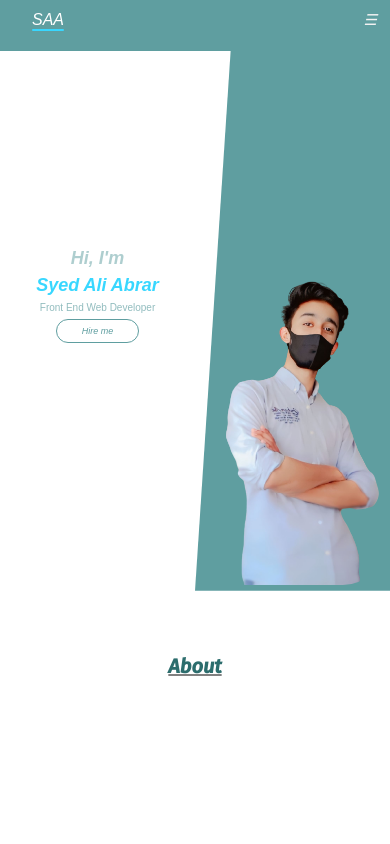
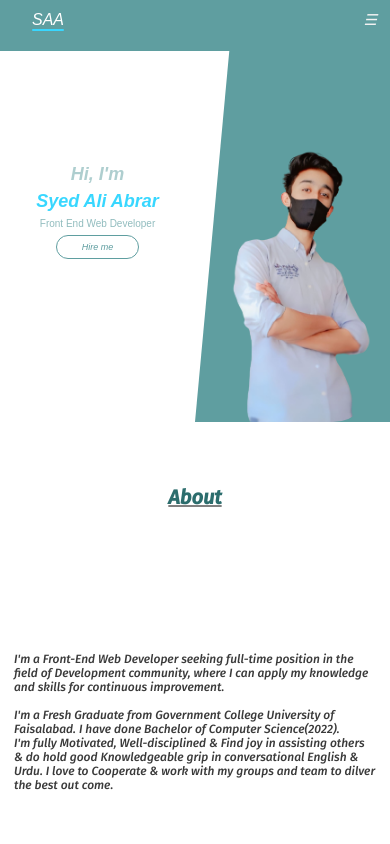
Before and after one commit to Dev-Ali456/Syed-Ali-Abrar.github.io, a plain HTML site: page index.html in a window 390 px wide. Shown: the top 844 px of the page. Drawn offline with nearby package versions, Linux system fonts and the light colour scheme.

Commit message:
resposive mobile view

```diff
--- a/css/style.css
+++ b/css/style.css
@@ -970,7 +970,7 @@ min-height: 9vh;
     header{
 
       width: 100%;
-      height: 70vh;
+      height: 50vh;
       display: flex;
       flex-direction: row;
       justify-content: center;
@@ -984,7 +984,7 @@ min-height: 9vh;
       justify-content: center;
       align-items: center;
       width: 50%;
-      height: 70vh;
+      height: 50vh;
         gap: 6px;
   }
   .head-left h2{
@@ -1036,7 +1036,7 @@ min-height: 9vh;
       justify-content: center;
       align-items: center;
       width: 50%;
-      height: 70vh;
+      height: 50vh;
       clip-path: polygon(20% 0, 100% 0, 100% 100%, 0 100%);
       background-color: cadetblue;
       z-index: -1;
@@ -1044,8 +1044,8 @@ min-height: 9vh;
   }
   .head-right img{
 
-      width: 180px;
-      height: 580px;
+      width: 160px;
+      height: 500px;
     object-fit: contain;
     object-position: right bottom;
       border-bottom-left-radius: 40px;
@@ -1122,7 +1122,7 @@ min-height: 9vh;
   }
    section{
 
-    height: 130vh;
+    height: 115vh;
 
   }
   .title{
@@ -1330,6 +1330,12 @@ min-height: 9vh;
             height: 100vh;
             border: 1px solid transparent;
           }
+         #cont-1{
+
+          display: flex;
+            flex-direction: column-reverse;
+          height: 70vh;
+         }
 
           .ab-img{
             width: 100%;
```
